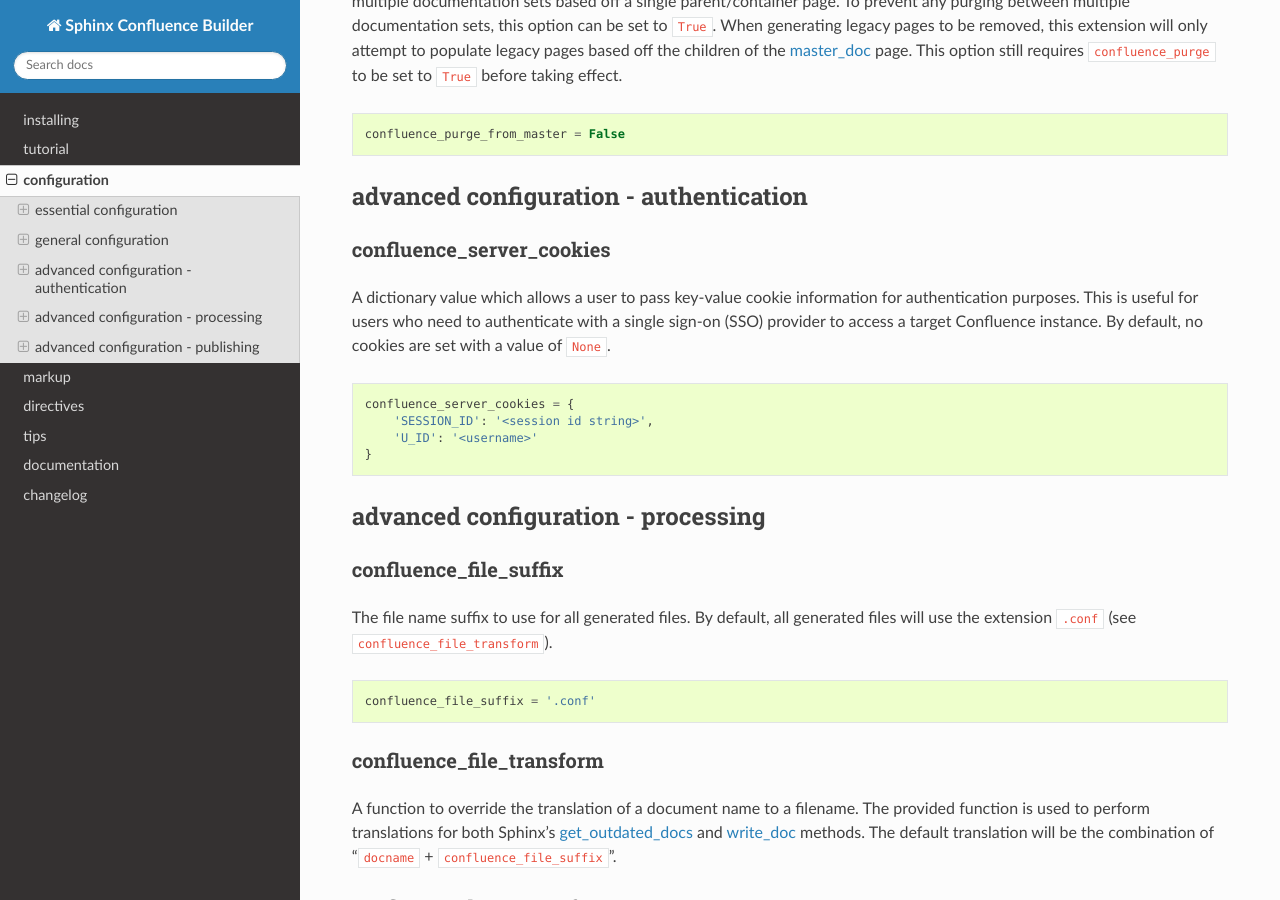
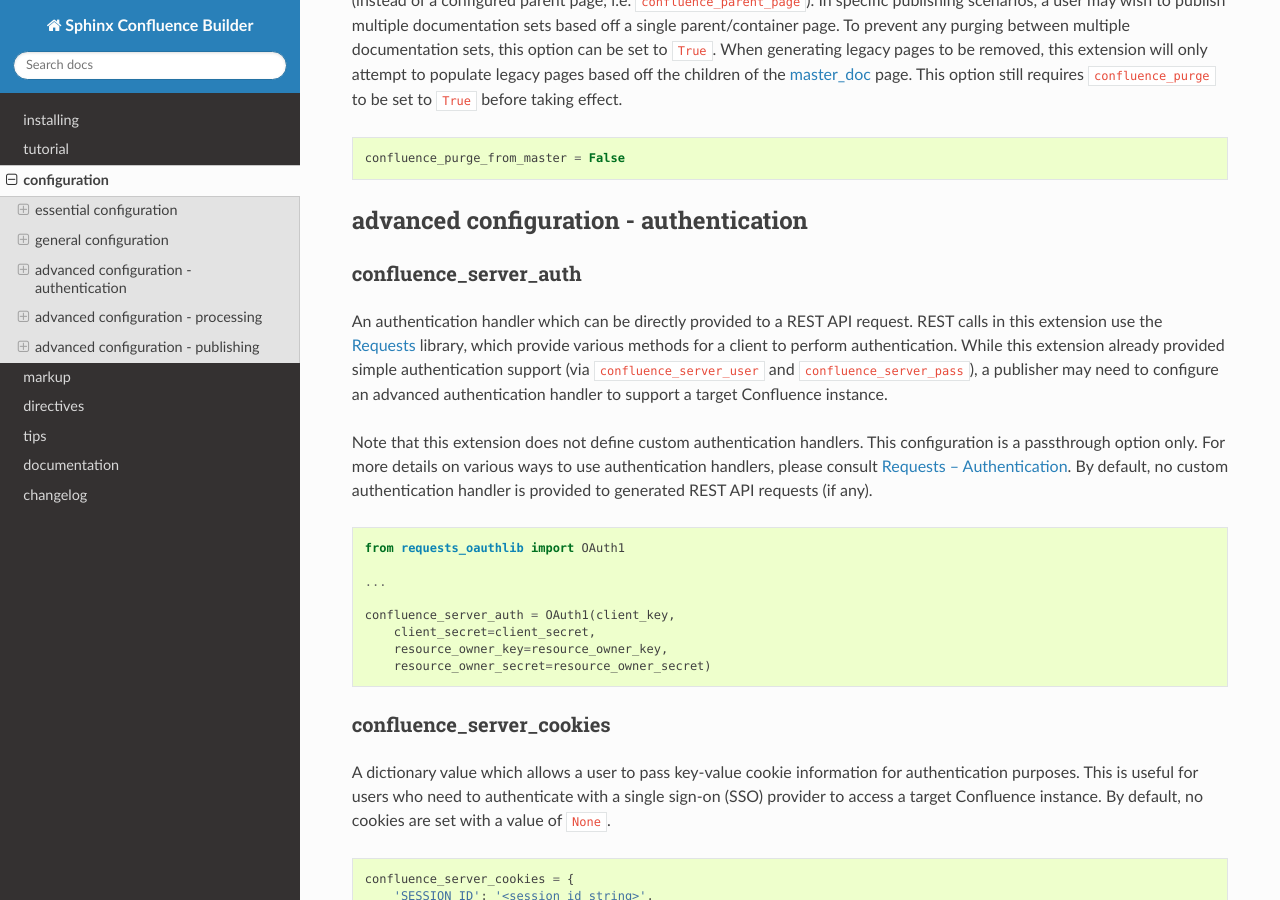
Before and after one commit to sphinx-contrib/confluencebuilder, a Sphinx documentation site: the page built from doc/configuration.rst, in a window 1280 px wide and 900 px high, scrolled down 7113 px. Built offline with Sphinx 7.4.7 and the Read the Docs theme 2.0.0, drawn with Linux system fonts in a browser that asks for light colours; some of the changed text lies outside the part shown.

Commit message:
doc: document new auth passthrough option
Provides user documentation outlining the capabilities provided through
the recently added `confluence_server_auth` option.

Signed-off-by: James Knight <james.d.knight@live.com>

```diff
--- a/doc/configuration.rst
+++ b/doc/configuration.rst
@@ -374,6 +374,33 @@ to ``True`` before taking effect.
 
 advanced configuration - authentication
 ---------------------------------------
+
+confluence_server_auth
+~~~~~~~~~~~~~~~~~~~~~~
+
+An authentication handler which can be directly provided to a REST API request.
+REST calls in this extension use the Requests_ library, which provide various
+methods for a client to perform authentication. While this extension already
+provided simple authentication support (via ``confluence_server_user`` and
+``confluence_server_pass``), a publisher may need to configure an advanced
+authentication handler to support a target Confluence instance.
+
+Note that this extension does not define custom authentication handlers. This
+configuration is a passthrough option only. For more details on various ways to
+use authentication handlers, please consult `Requests -- Authentication`_. By
+default, no custom authentication handler is provided to generated REST API
+requests (if any).
+
+.. code-block:: python
+
+   from requests_oauthlib import OAuth1
+
+   ...
+
+   confluence_server_auth = OAuth1(client_key,
+       client_secret=client_secret,
+       resource_owner_key=resource_owner_key,
+       resource_owner_secret=resource_owner_secret)
 
 confluence_server_cookies
 ~~~~~~~~~~~~~~~~~~~~~~~~~
@@ -752,6 +779,7 @@ seconds, the following can be used:
 .. _Pygments documented language types: http://pygments.org/docs/lexers/
 .. _Requests SSL Cert Verification: http://docs.python-requests.org/en/master/user/advanced/#ssl-cert-verification
 .. _Requests: https://pypi.python.org/pypi/requests
+.. _Requests -- Authentication: https://2.python-requests.org/projects/3/user/authentication/
 .. _TLS/SSL wrapper for socket object: https://docs.python.org/3/library/ssl.html#ssl.create_default_context
 .. _api_tokens: https://confluence.atlassian.com/cloud/api-tokens-938839638.html
 .. _get_outdated_docs: https://www.sphinx-doc.org/en/master/extdev/builderapi.html#sphinx.builders.Builder.get_outdated_docs
```
